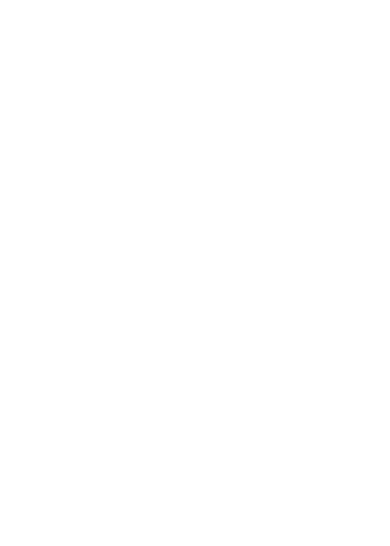
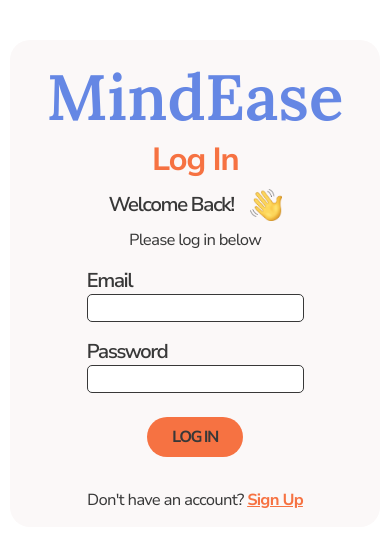
Before and after one commit to sarahnaunton/mind-ease, a React (Create React App) app: page /home in a window 390 px wide. Before the commit this address had no page. Shown: the top 546 px of the page. Built offline with nearby package versions, Linux system fonts and the light colour scheme.

Commit message:
Add log in component, including styling responsive to mobile, tablet and desktop, add form validation, create home page

```diff
--- a/src/App.js
+++ b/src/App.js
@@ -2,19 +2,20 @@ import { BrowserRouter, Route, Routes } from "react-router-dom";
 import WelcomePage from "./pages/WelcomePage/WelcomePage";
 import SignUpPage from "./pages/SignUpPage/SignUpPage";
 import "./App.scss";
+import HomePage from "./pages/HomePage/HomePage";
 
 function App() {
   return (
     <BrowserRouter>
-    <Routes>
+      <Routes>
         <Route path="/" element={<WelcomePage />} />
         <Route path="sign-up" element={<SignUpPage />} />
-        {/* <Route path="home" element={<HomePage />} />
-        <Route path="mood-form" element={<MoodFormPage />} />
+        <Route path="home" element={<HomePage />} />
+        {/* <Route path="mood-form" element={<MoodFormPage />} />
         <Route path="mood-graph" element={<MoodGaphPage />} />
         <Route path="journal" element={<JournalPage />} />
         <Route path="*" element={<NotFoundPage />} />  */}
-    </Routes>
+      </Routes>
     </BrowserRouter>
   );
 }
--- /dev/null
+++ b/src/components/LogInForm.js
@@ -0,0 +1,126 @@
+import { useState } from "react";
+import { Link } from "react-router-dom";
+import axios from "axios";
+import Button from "./Button/Button";
+import wave from "../assets/icons/wave.png";
+
+export default function LogInForm() {
+  const [formData, setFormData] = useState({
+    email: "",
+    password: "",
+  });
+  const [formError, setFormError] = useState({});
+  const [errorMessage, setErrorMessage] = useState(false);
+  const [formSubmitted, setFormSubmitted] = useState(false);
+
+  const handleChange = (event) => {
+    setFormData({ ...formData, [event.target.name]: event.target.value });
+  };
+
+  const handleForm = async(event) => {
+    event.preventDefault();
+    setFormSubmitted(false);
+
+    let formValid = true;
+    const error = {};
+
+    if (!formData.email) {
+      formValid = false;
+      error.email = "Please enter your email";
+    }
+
+    if (!formData.password) {
+      formValid = false;
+      error.password = "Please enter your password";
+    }
+
+    if (!formValid) {
+      setFormError(error);
+      return;
+    }
+
+    try {
+      const {data} = await axios.post(
+        `${process.env.REACT_APP_API_BASE_URL}/users/login`,
+        formData
+      );
+      localStorage.setItem("authToken", data.authToken)
+      setFormData({
+        email: "",
+        password: "",
+      });
+      setFormSubmitted(true);
+    } catch (error) {
+        setErrorMessage(true);
+        console.error(error)
+    }
+  };
+
+  return (
+    <section>
+      <form className="form" onSubmit={handleForm}>
+        <div className="form__container">
+          <h1 className="form__logo">MindEase</h1>
+          <h2 className="form__heading">Log In</h2>
+          <div className="form__greeting">
+            <h3 className="form__subheading">Welcome Back!</h3>
+            <img className="form__icon" src={wave} alt="Wave Icon" />
+          </div>
+          <p className="form__text">Please log in below</p>
+          <fieldset className="form__fieldset">
+            <label className="form__label" htmlFor="email">
+              Email
+            </label>
+            <input
+              className={`form__input ${
+                formError.email ? "form__input--error" : ""
+              }`}
+              type="email"
+              id="email"
+              name="email"
+              onChange={handleChange}
+              value={formData.email}
+            />
+          </fieldset>
+          {formError.email && (
+            <fieldset className="form__fieldset">
+              <p className="form__error">{formError.email}</p>
+            </fieldset>
+          )}
+          <fieldset className="form__fieldset">
+            <label className="form__label" htmlFor="password">
+              Password
+            </label>
+            <input
+              className={`form__input ${
+                formError.password ? "form__input--error" : ""
+              }`}
+              type="password"
+              id="password"
+              name="password"
+              onChange={handleChange}
+              value={formData.password}
+            />
+          </fieldset>
+          {formError.password && (
+            <fieldset className="form__fieldset">
+              <p className="form__error">
+                {formError.password}
+              </p>
+            </fieldset>
+          )}
+          <div className="form__button">
+            <Button>Log In</Button>
+          </div>
+          {errorMessage && <p className="form__error"> Something went wrong, please try again later.</p>}
+          <p className="form__text">
+            Don't have an account?{" "}
+            <Link className="form__link" to="/sign-up">
+              Sign Up
+            </Link>
+          </p>
+        </div>
+      </form>
+    </section>
+  );
+}
--- /dev/null
+++ b/src/pages/HomePage/HomePage.js
@@ -0,0 +1,8 @@
+import LogInForm from "../../components/LogInForm";
+
+export default function HomePage() {
+  return <>
+  <LogInForm/>
+  {/* {!isLoggedIn && (<LogInForm />)} */}
+  </>;
+}
--- a/src/pages/SignUpPage/SignUpPage.js
+++ b/src/pages/SignUpPage/SignUpPage.js
@@ -23,7 +23,7 @@ export default function SignUpPage() {
     setFormData({ ...formData, [event.target.name]: event.target.value });
   };
 
-  const handleForm = async (event) => {
+  const handleForm = async(event) => {
     event.preventDefault();
     setFormSubmitted(false);
 
--- a/src/pages/WelcomePage/WelcomePage.js
+++ b/src/pages/WelcomePage/WelcomePage.js
@@ -13,10 +13,10 @@ export default function WelcomePage() {
           well-being.
         </p>
         <div className="welcome__buttons">
-          <Link to="sign-up">
+          <Link to="/sign-up">
             <Button>Sign Up</Button>
           </Link>
-          <Link to="log-in">
+          <Link to="/home">
             <Button>Log In</Button>
           </Link>
         </div>
```
